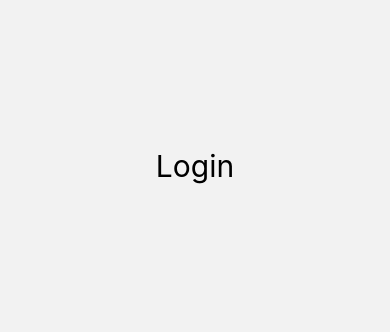
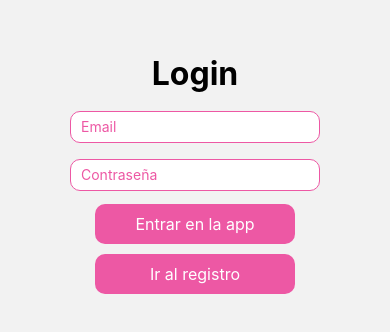
Before and after one commit to belenbruni/pi-react-native, a React Native app: screen /Login in a window 390 px wide. Shown: the part 256-588 px from the top of the page. Built offline with nearby package versions, Linux system fonts and the light colour scheme.

Commit message:
Hice la screen de log in, cambie el register para que tenga las validaciones. Ademas hice los estilos de ambas screens

```diff
--- a/src/screens/Login.js
+++ b/src/screens/Login.js
@@ -1,9 +1,49 @@
-import { StyleSheet, Text, View } from 'react-native';
+import { StyleSheet, Text, View, Pressable, TextInput } from 'react-native';
+import NavegationTab from "../navegation/NavegationTab"
+import { useState } from "react"
+import { auth } from "../firebase/config"
 
-export default function Login(){
-    return(
+export default function Login(props) {
+    const [email, setEmail] = useState("")
+    const [password, setPassword] = useState("")
+    const [login, setLogin] = useState(false)
+    const [loginError, setLoginError] = useState("")
+
+    function onSubmit() {
+        console.log(email)
+        console.log(password)
+        auth.signInWithEmailAndPassword(email, password)
+            .then(res => {
+                setLogin(true)
+                props.navigation.navigate("NavegationTab")
+            })
+            .catch(error => {
+                console.log(error);
+                setLoginError("Credenciales inválidas")
+            })
+    }
+
+    return (
         <View style={styles.container}>
-            <Text style={styles.text}>Login</Text>
+            <Text style={styles.title}>Login</Text>
+            <TextInput style={styles.campos}
+                keyboardType="email-address"
+                placeholder="Email"
+                onChangeText={text => setEmail(text)}
+                value={email} />
+            <TextInput style={styles.campos}
+                keyboardType="email-address"
+                placeholder="Contraseña"
+                secureTextEntry={true}
+                onChangeText={text => setPassword(text)}
+                value={password} />
+            <Pressable style={styles.button} onPress={onSubmit}>
+                <Text style={styles.buttonText}> Entrar en la app </Text>
+            </Pressable>
+            <Text>{loginError}</Text>
+            <Pressable style={styles.button} onPress={() => props.navigation.navigate("Register")}>
+                <Text style={styles.buttonText}>Ir al registro</Text>
+            </Pressable>
         </View>
     )
 }
@@ -13,11 +53,43 @@ const styles = StyleSheet.create({
     container:{
         flex:1,
         justifyContent:'center',
-        alignItems:'center'
+        alignItems:'center',
+        paddingHorizontal: 10,
+        marginTop: 20
     },
 
-    text:{
-        fontSize:30
-    }
+    title:{
+        fontSize:32,
+        fontWeight:'bold',
+        marginBottom: 10,
+    },
+
+    button:{
+        backgroundColor: "#ed58a4",
+        paddingVertical: 10,
+        paddingHorizontal:20,
+        borderRadius:10,
+        width:200,
+        alignItems:'center',
+        margin: 5
+    },
+
+    buttonText:{
+        color:'white',
+        fontSize:16
+    },
+    campos:{
+        color: "#ed58a4",
+        width: 250,
+        borderColor: "#ed58a4",
+        borderWidth: 1,
+        borderRadius: 10,
+        paddingHorizontal: 10,
+        backgroundColor: "white",
+        height: 20,
+        paddingVertical: 15,
+        margin: 8
+    },
+
 
 })
--- a/src/screens/Register.js
+++ b/src/screens/Register.js
@@ -13,7 +13,14 @@ export default function Register(props) {
         console.log(email)
         console.log(username)
         console.log(password)
-
+        if (email.includes("@") == false) {
+            setRegisterError("Email mal formateado")
+            return
+        }
+        if (password.length < 6) {
+            setRegisterError("La password debe tener la longitud minima de 6 caracteres")
+            return
+        }
         auth.createUserWithEmailAndPassword(email, password)
             .then(res => {
                 db.collection('users').add({
@@ -22,12 +29,13 @@ export default function Register(props) {
                     createdAt: Date.now()
                 })
                 setRegister(true);
+                props.navigation.navigate("Login");
             })
             .catch(error => {
-                console.log(error);
-                setRegisterError('Fallo en el registro')
+                console.log('error de firebase', error);
+                setRegisterError(error.message)
+                return
             })
-            props.navigation.navigate("Login");
     }
 
     return (
@@ -49,6 +57,7 @@ export default function Register(props) {
                 secureTextEntry={true}
                 onChangeText={text => setPassword(text)}
                 value={password} />
+            <Text>{registerError}</Text>
             <Pressable style={styles.button} onPress={() => onSubmit()}>
                 <Text style={styles.buttonText}> Registrarme </Text>
             </Pressable>
@@ -64,27 +73,41 @@ const styles = StyleSheet.create({
     container: {
         flex: 1,
         justifyContent: 'center',
-        alignItems: 'center'
+        alignItems: 'center',
+        paddingHorizontal: 10,
+        marginTop: 20
+    },
+
+    title: {
+        fontSize: 32,
+        fontWeight: 'bold'
+    },
+
+    button: {
+        backgroundColor: "#ed58a4",
+        paddingVertical: 10,
+        paddingHorizontal: 20,
+        borderRadius: 10,
+        width: 200,
+        alignItems: 'center',
+        margin: 5
+    },
+
+    buttonText: {
+        color: 'white',
+        fontSize: 16
     },
     campos: {
-        flex: 1,
-        justifyContent: 'center',
-        alignItems: 'center'
+        color: "#ed58a4",
+        width: 250,
+        borderColor: "#ed58a4",
+        borderWidth: 1,
+        borderRadius: 10,
+        paddingHorizontal: 10,
+        backgroundColor: "white",
+        height: 20,
+        paddingVertical: 15,
+        margin: 8
     },
-    title: {
-        flex: 1,
-        justifyContent: 'center',
-        alignItems: 'center'
-    },
-    button: {
-        flex: 1,
-        justifyContent: 'center',
-        alignItems: 'center'
-    },
-    buttonText: {
-        flex: 1,
-        justifyContent: 'center',
-        alignItems: 'center'
-    }
 
 })
```
